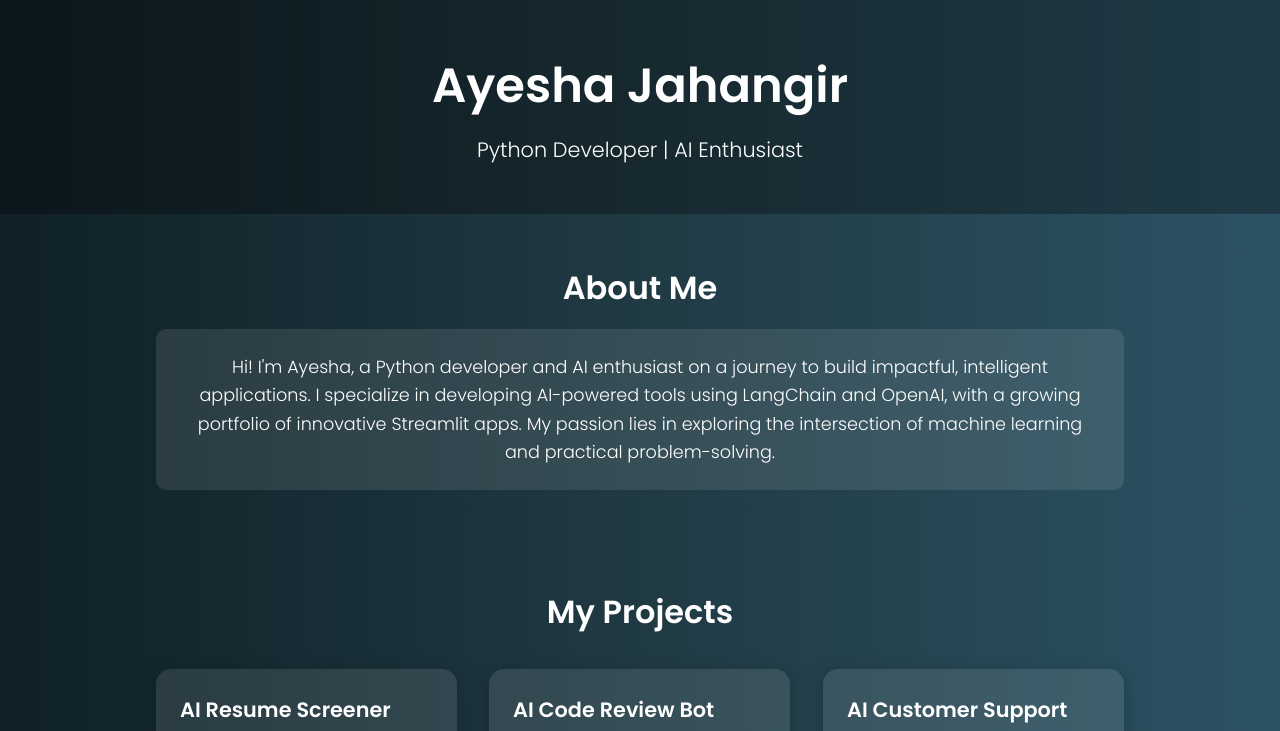
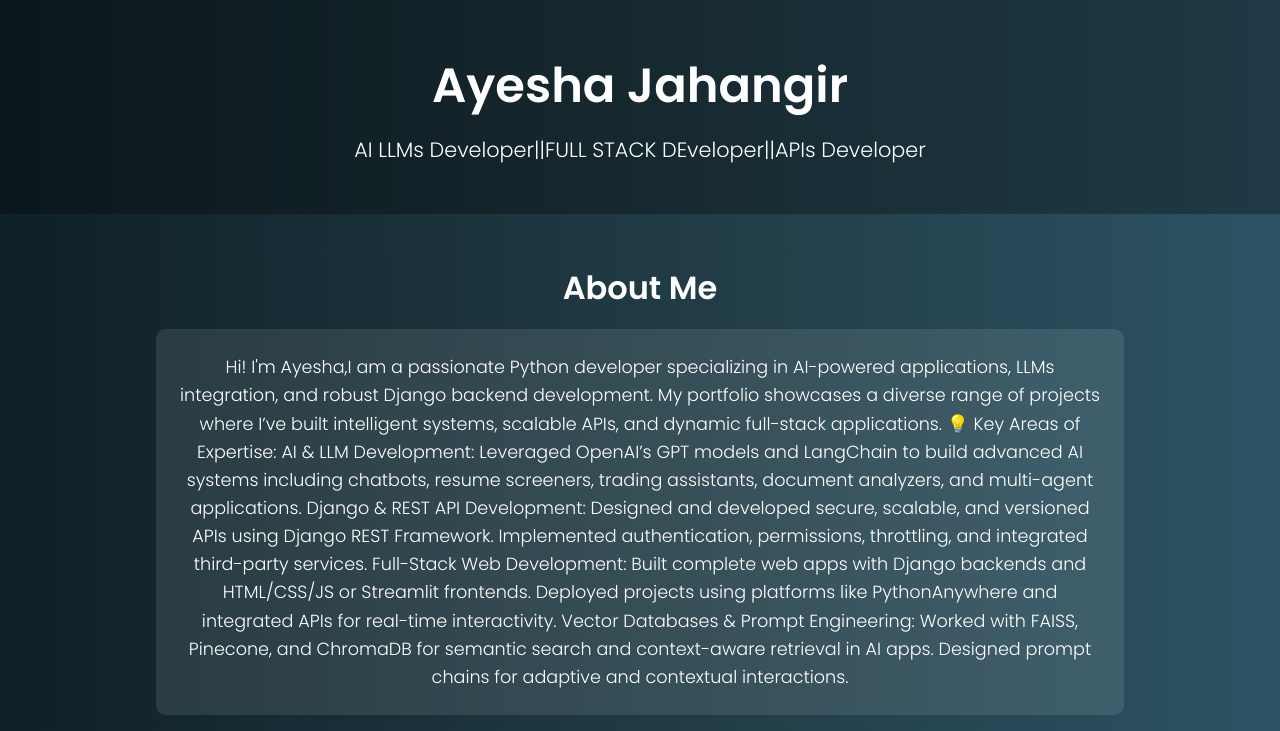
Before and after one commit to Ayesha-te/Ayesha-te.github.io, a plain HTML site: page index.html in a window 1280 px wide. Shown: the top 731 px of the page. Drawn offline with nearby package versions, Linux system fonts and the light colour scheme.

Commit message:
Update index.html

```diff
--- a/index.html
+++ b/index.html
@@ -3,7 +3,7 @@
 <head>
   <meta charset="UTF-8" />
   <meta name="viewport" content="width=device-width, initial-scale=1.0" />
-  <title>Ayesha | AI Developer Portfolio</title>
+  <title>Ayesha | AI LLMs Developer|| FULL STACK Developer Portfolio</title>
   <link href="https://fonts.googleapis.com/css2?family=Poppins:wght@300;600&display=swap" rel="stylesheet">
   <link href="https://cdn.jsdelivr.net/npm/aos@2.3.4/dist/aos.css" rel="stylesheet">
   <style>
@@ -155,14 +155,27 @@
 <body>
   <header>
     <h1 data-aos="fade-down">Ayesha Jahangir</h1>
-    <p data-aos="fade-up">Python Developer | AI Enthusiast</p>
+    <p data-aos="fade-up">AI LLMs Developer||FULL STACK DEveloper||APIs Developer</p>
   </header>
 
   <section class="about" data-aos="fade-up">
     <h2>About Me</h2>
     <p>
-      Hi! I'm Ayesha, a Python developer and AI enthusiast on a journey to build impactful, intelligent applications. I specialize in developing AI-powered tools using LangChain and OpenAI, with a growing portfolio of innovative Streamlit apps. My passion lies in exploring the intersection of machine learning and practical problem-solving.
-    </p>
+      Hi! I'm Ayesha,I am a passionate Python developer specializing in AI-powered applications, LLMs integration, and robust Django backend development. My portfolio showcases a diverse range of projects where I’ve built intelligent systems, scalable APIs, and dynamic full-stack applications.
+
+💡 Key Areas of Expertise:
+
+AI & LLM Development:
+Leveraged OpenAI’s GPT models and LangChain to build advanced AI systems including chatbots, resume screeners, trading assistants, document analyzers, and multi-agent applications.
+
+Django & REST API Development:
+Designed and developed secure, scalable, and versioned APIs using Django REST Framework. Implemented authentication, permissions, throttling, and integrated third-party services.
+
+Full-Stack Web Development:
+Built complete web apps with Django backends and HTML/CSS/JS or Streamlit frontends. Deployed projects using platforms like PythonAnywhere and integrated APIs for real-time interactivity.
+
+Vector Databases & Prompt Engineering:
+Worked with FAISS, Pinecone, and ChromaDB for semantic search and context-aware retrieval in AI apps. Designed prompt chains for adaptive and contextual interactions.</p>
   </section>
 
   <section class="projects">
@@ -242,7 +255,7 @@
   </section>
 
   <footer>
-    <p>&copy; Ayesha Jahangir. Built with 💻 and ☕.</p>
+    <p>&copy;2025 Ayesha Jahangir. Built with 💻 and ☕.</p>
   </footer>
 
   <script src="https://cdn.jsdelivr.net/npm/aos@2.3.4/dist/aos.js"></script>
```
